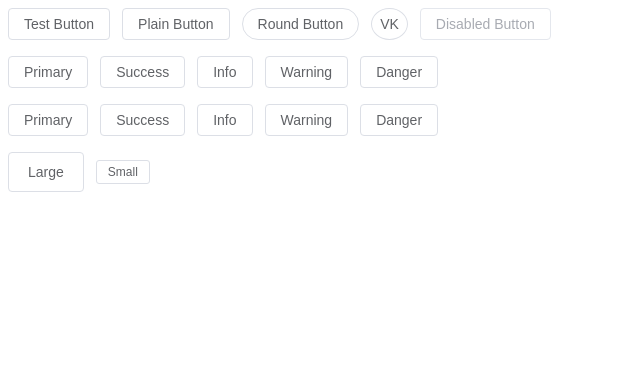
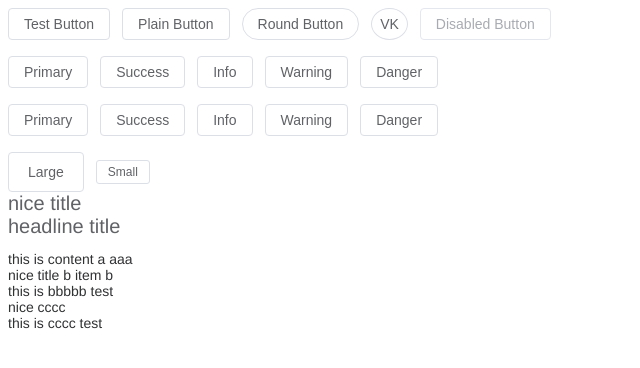
Before and after one commit to xyyojl/demo, a Vue app in the folder v-element/: page / in a window 1280 px wide. Shown: the top 368 px of the page, without its empty margins (0-640 px from the left). Built offline with nearby package versions, Linux system fonts and the light colour scheme; the HTML template or start-up script is replaced by a standard one.

Commit message:
Collapse 组件编码第一部分

```diff
--- a/v-element/src/App.vue
+++ b/v-element/src/App.vue
@@ -20,12 +20,30 @@
     <br><br>
     <Button size="large">Large</Button>
     <Button size="small">Small</Button>
+
+    <Collapse>
+      <CollapseItem name="a">
+        <template #title>
+          <h1>nice title</h1>
+        </template>
+        <h1>headline title</h1>
+        <div> this is content a aaa </div>
+      </CollapseItem>
+      <CollapseItem name="b" title="nice title b item b">
+        <div> this is bbbbb test </div>
+      </CollapseItem>
+      <CollapseItem name="c" title="nice cccc" disabled>
+        <div> this is cccc test </div>
+      </CollapseItem>
+    </Collapse>
   </main>
 </template>
 
 <script setup lang="ts">
 import { ref, onMounted } from 'vue';
 import Button from '@/components/Button/Button.vue';
+import Collapse from '@/components/Collapse/Collapse.vue';
+import CollapseItem from '@/components/Collapse/CollapseItem.vue';
 import type { ButtonInstance } from '@/components/Button/types';
 const buttonRef = ref<ButtonInstance | null>(null);
 
--- /dev/null
+++ b/v-element/src/components/Collapse/Collapse.vue
@@ -0,0 +1,17 @@
+<template>
+  <div
+    class="vk-collapse"
+  >
+    <slot />
+  </div>
+</template>
+
+<script setup lang="ts">
+defineOptions({
+  name: 'VkCollapse'
+})
+</script>
+
+<style scoped>
+
+</style>
--- /dev/null
+++ b/v-element/src/components/Collapse/CollapseItem.vue
@@ -0,0 +1,27 @@
+<template>
+  <div
+    class="vk-collapse-item"
+    :class="{
+      'is-disabled': disabled
+    }"
+  >
+    <div class="vk-collapse-item__header" :id="`item-header-${name}`">
+      <slot name="title">{{ title }}</slot>
+    </div>
+    <div class="vk-collapse-item__content" :id="`item-content-${name}`">
+      <slot />
+    </div>
+  </div>
+</template>
+
+<script setup lang="ts">
+import type { CollapseItemProps } from './types';
+defineOptions({
+  name: 'vkCollapseItem'
+});
+defineProps<CollapseItemProps>();
+</script>
+
+<style scoped>
+
+</style>
--- /dev/null
+++ b/v-element/src/components/Collapse/types.ts
@@ -0,0 +1,5 @@
+export interface CollapseItemProps {
+  name: string | number;
+  title?: string;
+  disabled?: boolean;
+}
```
